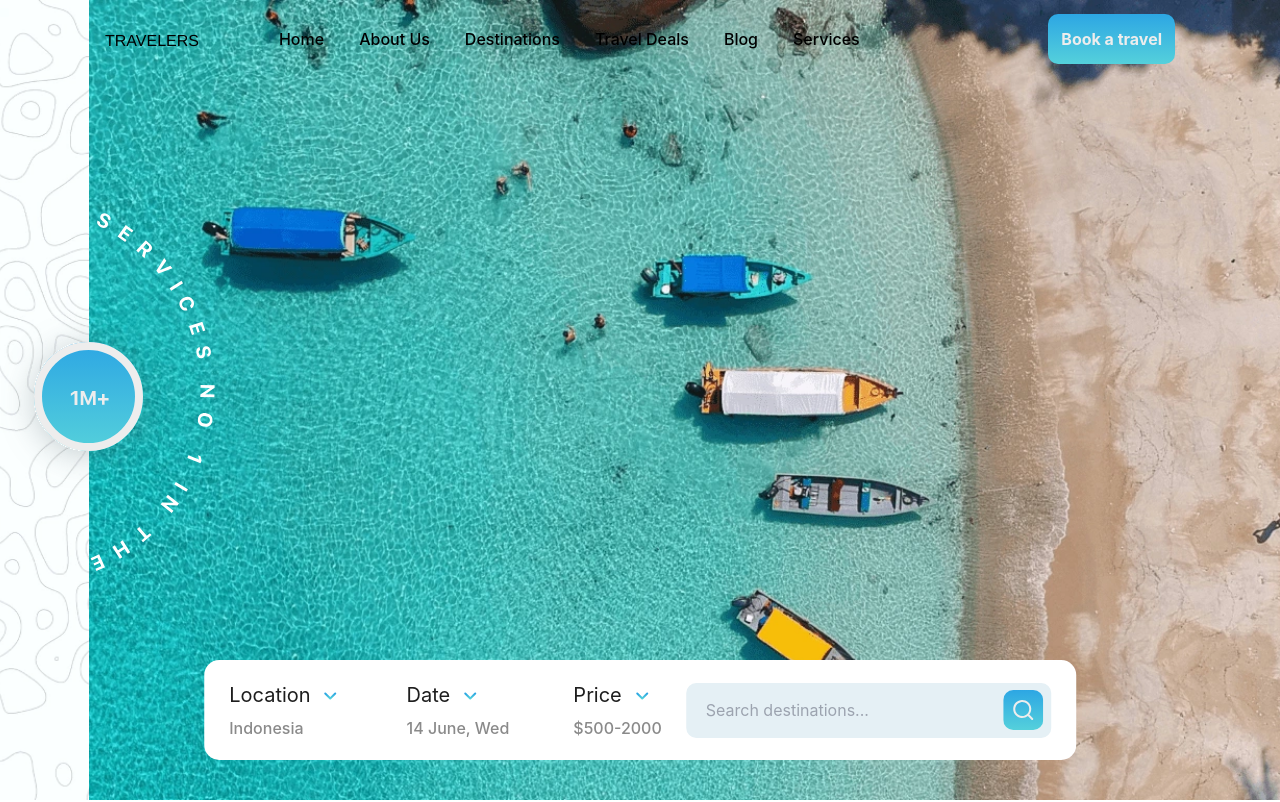
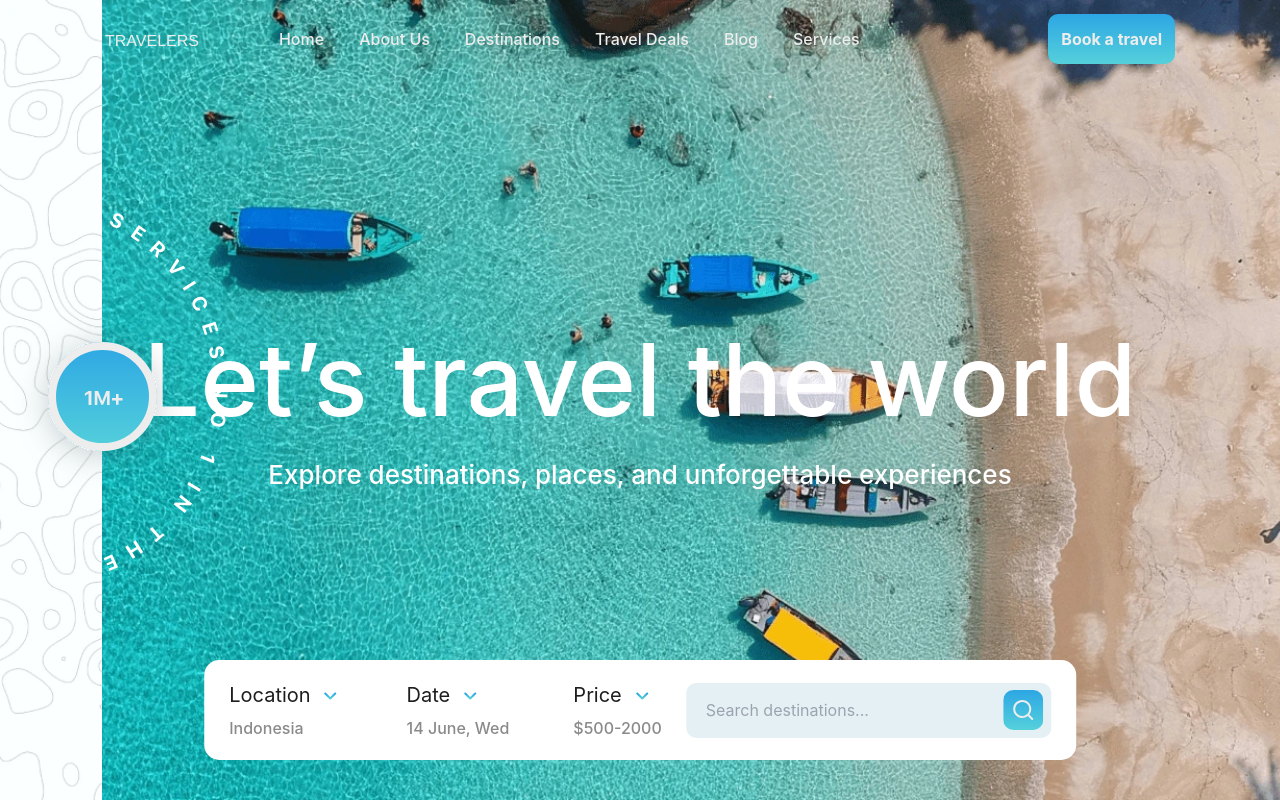
Before and after one commit to iniadnan/next-travelers-website, a Next.js app: page / in a window 1280 px wide. Shown: the top 802 px of the page. Built offline with nearby package versions, Linux system fonts and the light colour scheme; a web font is replaced by a local one.

Commit message:
header animation

```diff
--- a/app/components/DestinationCard.tsx
+++ b/app/components/DestinationCard.tsx
@@ -12,7 +12,7 @@ export default function DestinationCard() {
                         <div className="bg-white rounded-[15px] py-[12px] md:py-[14px] lg:py-[18px] px-[14px] md:px-[15px] flex items-center gap-x-2">
                             <svg width="24" height="24" viewBox="0 0 24 24" fill="none"
                                 xmlns="http://www.w3.org/2000/svg">
-                                <g clip-path="url(#clip0_12_221)">
+                                <g clipPath="url(#clip0_12_221)">
                                     <path
                                         d="M12 2C14.3869 2 16.6761 2.94821 18.364 4.63604C20.0518 6.32387 21 8.61305 21 11C21 14.074 19.324 16.59 17.558 18.395C16.6755 19.2869 15.7128 20.0956 14.682 20.811L14.256 21.101L14.056 21.234L13.679 21.474L13.343 21.679L12.927 21.921C12.6445 22.0818 12.325 22.1663 12 22.1663C11.675 22.1663 11.3555 22.0818 11.073 21.921L10.657 21.679L10.137 21.359L9.945 21.234L9.535 20.961C8.42298 20.2083 7.38707 19.3489 6.442 18.395C4.676 16.588 3 14.074 3 11C3 8.61305 3.94821 6.32387 5.63604 4.63604C7.32387 2.94821 9.61305 2 12 2ZM12 8C11.606 8 11.2159 8.0776 10.8519 8.22836C10.488 8.37913 10.1573 8.6001 9.87868 8.87868C9.6001 9.15726 9.37913 9.48797 9.22836 9.85195C9.0776 10.2159 9 10.606 9 11C9 11.394 9.0776 11.7841 9.22836 12.1481C9.37913 12.512 9.6001 12.8427 9.87868 13.1213C10.1573 13.3999 10.488 13.6209 10.8519 13.7716C11.2159 13.9224 11.606 14 12 14C12.7956 14 13.5587 13.6839 14.1213 13.1213C14.6839 12.5587 15 11.7956 15 11C15 10.2044 14.6839 9.44129 14.1213 8.87868C13.5587 8.31607 12.7956 8 12 8Z"
                                         fill="#FF4242" />
--- /dev/null
+++ b/app/page.css
@@ -0,0 +1,58 @@
+.nav-anchor {
+    color: #EDEDED;
+    transition: 0.15s ease-in;
+}
+
+.header-left {
+    width: 0%;
+}
+
+.header-right {
+    width: 100%;
+}
+
+.header-left,
+.header-right {
+    transition: 0.5s linear;
+    transition-delay: 0.5s;
+}
+
+.header__main-text,
+.header__secondary-text {
+    transition: 0.75s linear;
+    transition-delay: 1.25s;
+}
+
+.escape-paradise__image-slide {
+    transition: 0.5s ease-in;
+    transition-delay: 1s;
+}
+
+.escape-paradise__main-text {
+    transition: 0.5s ease-in;
+    transition-delay: 1s;
+}
+
+#escape-paradise .escape-paradise__main-text-animation {
+    animation-name: escapeParadiseTextAnimation;
+    animation-duration: 0.8s;
+    animation-delay: calc(var(--animation-order) * 200ms);
+    animation-fill-mode: both;
+    animation-timing-function: ease-in;
+}
+
+@keyframes escapeParadiseTextAnimation {
+    0% {
+        transform: translateY(50px);
+    }
+
+    100% {
+        transform: translateY(0px);
+    }
+}
+
+.notification__main-text,
+.notification__secondary-text {
+    transition: 0.75s linear;
+    transition-delay: 0.25s;
+}
--- a/app/page.tsx
+++ b/app/page.tsx
@@ -1,7 +1,7 @@
 "use client"
 
-import { useEffect } from "react";
-
+import { useEffect, useState } from "react";
+import './page.css'
 import Image from 'next/image'
 import Nav from "./components/Nav"
 import Footer from "./components/Footer";
@@ -14,6 +14,25 @@ import "swiper/css/navigation";
 
 export default function Page() {
 
+  const [isMounted, setIsMounted] = useState<Boolean>(false);
+
+  const stylesHeader = {
+    widthLeft: "8%",
+    widthRight: "92%",
+    transformTo0: "translateY(0px)",
+  }
+
+  function isScrolling() {
+    console.log('scroll')
+  }
+
+  // SCROLLING INIT
+  useEffect(() => {
+    document.addEventListener('scroll', isScrolling);
+    setIsMounted(true)
+  }, [])
+
+  // SWIPER INIT
   useEffect(() => {
     const swiper = new Swiper(".swiper-container", {
       // Swiper options here
@@ -55,12 +74,12 @@ export default function Page() {
       <header id='header'>
         <div className="h-screen w-full flex flex-nowrap relative overflow-hidden">
           {/* <!-- HEADER LEFT --> */}
-          <div className="header-left h-full">
+          <div className="header-left h-full" style={{ width: isMounted ? stylesHeader.widthLeft : '' }}>
             <Image className="h-full w-full object-cover" height="800" width="200" src="/images/header-left.webp"
               alt="Ornament" />
           </div>
           {/* <!-- HEADER RIGHT: MAIN IMAGE --> */}
-          <div className="header-right h-full relative">
+          <div className="header-right h-full relative" style={{ width: isMounted ? stylesHeader.widthRight : '' }}>
             {/* <!-- TEXT & 1M IMAGE --> */}
             <div className="absolute top-[80%] md:top-1/2 transform -translate-y-1/2 left-0 z-10">
               {/* <!-- TEXT --> */}
@@ -153,13 +172,13 @@ export default function Page() {
           <section className="absolute top-[35%] md:top-1/2 left-1/2 transform -translate-y-1/2 -translate-x-1/2">
             <div className="h-[120px] md:h-[150px] overflow-hidden">
               <h1
-                className="header__main-text transform translate-y-[120px] md:translate-y-[150px] font-medium text-[60px] md:text-[72px] lg:text-[80px] xl:text-[100px] text-white text-center whitespace-nowrap leading-none md:leading-normal mb-5 md:mb-0">
+                className="header__main-text transform translate-y-[120px] md:translate-y-[150px] font-medium text-[60px] md:text-[72px] lg:text-[80px] xl:text-[100px] text-white text-center whitespace-nowrap leading-none md:leading-normal mb-5 md:mb-0" style={{ transform: isMounted ? stylesHeader.transformTo0 : '' }}>
                 Let’s travel<br className="block md:hidden" /> the world
               </h1>
             </div>
             <div className="h-[68px] md:h-[40px] overflow-hidden">
               <p
-                className="header__secondary-text transform translate-y-[68px] md:translate-y-[40px] max-w-10/12 mx-auto font-medium text-[20px] md:text-[22px] lg:text-[26px] text-white text-center">
+                className="header__secondary-text transform translate-y-[68px] md:translate-y-[40px] max-w-10/12 mx-auto font-medium text-[20px] md:text-[22px] lg:text-[26px] text-white text-center" style={{ transform: isMounted ? stylesHeader.transformTo0 : '' }}>
                 Explore destinations, places, and
                 unforgettable experiences</p>
             </div>
```
Also changed, not shown: public/svgs/reviews-emoticon.svg.
